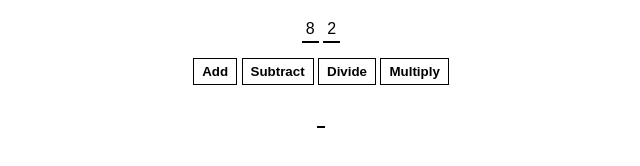
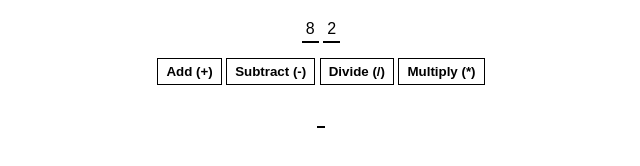
Before and after one commit to jhgomez518/simple-calculator, a website built with Vite: page index.html in a window 1280 px wide. Shown: the whole page, without its empty margins (319-959 px from the left). Built offline with nearby package versions, Linux system fonts and the light colour scheme.

Commit message:
add math symbols to calc commands

```diff
--- a/index.html
+++ b/index.html
@@ -6,10 +6,10 @@
         <span id="num1-el"></span>
         <span id="num2-el"></span>
         <br>
-        <button onclick="add()">Add</button>
-        <button onclick="subtract()">Subtract</button>
-        <button onclick="divide()">Divide</button>
-        <button onclick="multiply()">Multiply</button>
+        <button onclick="add()">Add (+)</button>
+        <button onclick="subtract()">Subtract (-)</button>
+        <button onclick="divide()">Divide (/)</button>
+        <button onclick="multiply()">Multiply (*)</button>
         <br>
         <span id="answer-el"></span>
         <script src="index.js"></script>
```
